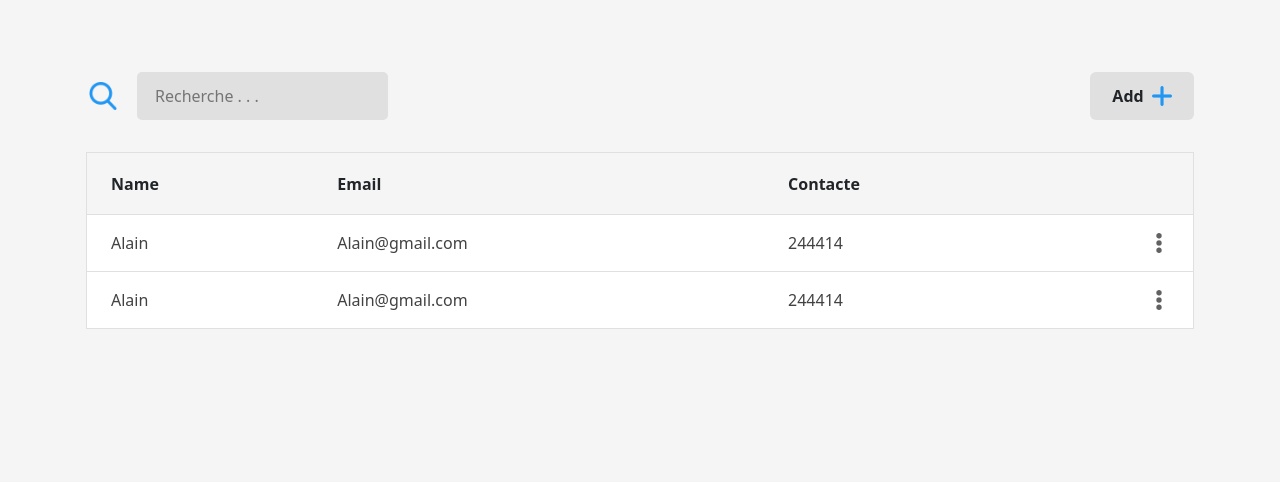
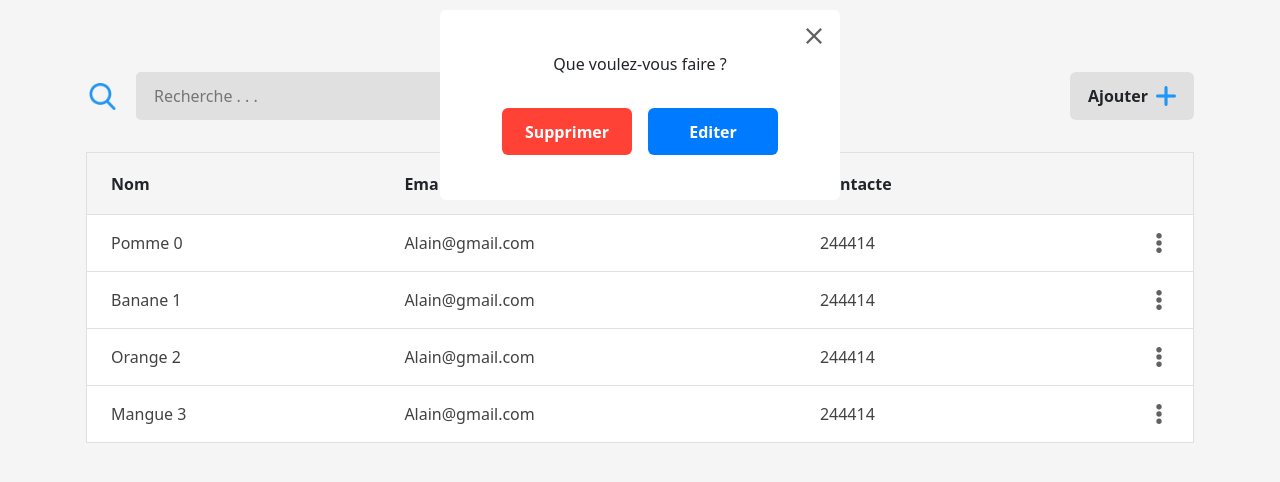
Before and after one commit to Alain-RN/contact-management, a React (Vite) app: page / in a window 1280 px wide. Shown: the top 482 px of the page. Built offline with nearby package versions, Linux system fonts and the light colour scheme.

Commit message:
cinquieme commit

```diff
--- a/src/App.jsx
+++ b/src/App.jsx
@@ -1,6 +1,7 @@
 import { useState } from 'react'
 import ContactList from './ContactContainer/ContactList'
 import ContactForm from './ContactContainer/ContactForm'
+import Popdown from './components/pop/Popdown'
 
 function App() {
 
@@ -8,6 +9,7 @@ function App() {
     <>
       <div className="d-flex h-100">
         <ContactList />
+        <Popdown></Popdown>
         <ContactForm />
       </div>
     </>
--- a/src/ContactContainer/ContactForm.jsx
+++ b/src/ContactContainer/ContactForm.jsx
@@ -6,12 +6,12 @@ function ContactForm() {
   return (
     <div className="d-none d-xxl-flex container-form contact-title  justify-content-center pt-5">
       <div className="pt-4">
-        <h1>Ajoutez un contact</h1>
+        <h1 style={{fontSize : "45px"}}> Ajoutez un contact</h1>
         <div className="contact-form pt-5">
           <Input name="Contact-name" type="text" holder="name" />
           <Input name="Email" type="email" holder="Exemple@gmail.com" />
           <Input name="Telephone" type="tel" holder="01234567" />
-          <div className="buttons-contact d-flex gap-4 pt-3">
+          <div className="buttons-contact d-flex gap-4 pt-4">
             <Button name="Enregistrer" className = "btn-enr"/>
             <Button name="Annuler" className = "btn-annule"/>
           </div>
--- a/src/ContactContainer/ContactList.jsx
+++ b/src/ContactContainer/ContactList.jsx
@@ -11,8 +11,8 @@ function ContactList() {
         {/* <h1>Contacts</h1> */}
         <div className=" d-flex align-items-center justify-content-betwen">
           <SearchBarre />
-          <div className="mb-3 mt-2 btn-add d-flex align-items-center justify-content-center">
-            Add
+          <div className="mb-3 mt-2 btn-add d-xxl-none d-flex align-items-center justify-content-center">
+            Ajouter
             <img src={Add}  className="add-contact" />
           </div>
         </div>
--- a/src/components/list/List.jsx
+++ b/src/components/list/List.jsx
@@ -1,34 +1,47 @@
-import React from "react";
-import ThreePts from "../../assets/three.png"
+import ThreePts from "../../assets/three.png";
 
 function List(props) {
+  const fruits = ["Pomme", "Banane", "Orange", "Mangue"];
+
   return (
     <div className="list-contact">
       <table className="container mt-3">
-        <thead >
+        <thead>
           <tr className="list-head">
-            <td className="ps-4">Name</td>
+            <td className="ps-4">Nom</td>
             <td>Email</td>
             <td>Contacte</td>
           </tr>
         </thead>
+
         <tbody>
-          <tr className="element-list">
-            <td className="ps-4"> Alain</td>
-            <td>Alain@gmail.com</td>
-            <td>244414</td>
-            <td className="d-flex three-p ">
-                <img src={ThreePts} className="three-p-icon" alt="" />
-            </td>
-          </tr>
-          <tr className="element-list">
+          {fruits.map((fruit, index) => (
+            // eslint-disable-next-line react/jsx-key
+            <tr className="element-list">
+              <td className="ps-4">{fruit + " " + index}</td>
+              <td>Alain@gmail.com</td>
+              <td>244414</td>
+              <td className="d-flex three-p">
+                <img
+                  src={ThreePts}
+                  className="three-p-icon"
+                  alt=""
+                  onClick={() => {
+                    alert(fruit);
+                  }}
+                />
+              </td>
+            </tr>
+          ))}
+
+          {/* <tr className="element-list">
             <td className="ps-4"> Alain</td>
             <td>Alain@gmail.com</td>
             <td>244414</td>
             <td className="d-flex three-p">
               <img src={ThreePts} className="three-p-icon" alt="" />
             </td>
-          </tr>
+          </tr> */}
         </tbody>
       </table>
     </div>
--- /dev/null
+++ b/src/components/pop/Popdown.jsx
@@ -0,0 +1,22 @@
+import React from "react";
+import Button from "../button/Button";
+import Close from "../../assets/close-button.png"
+
+function Popdown(props) {
+  return (
+    <div className="popdown-container">
+      <div className="popdown">
+
+        <img src={Close} className="icone" />
+
+        <p>Que voulez-vous faire ?</p>
+        <div className="popdown-buttons d-flex gap-3">
+          <Button name="Supprimer" className="suppr"></Button>
+          <Button name="Editer" className="edit"></Button>
+        </div>
+      </div>
+    </div>
+  );
+}
+
+export default Popdown;
--- a/src/style/Style.css
+++ b/src/style/Style.css
@@ -20,7 +20,7 @@ html, body {
 }
 .search{
     height: 48px;
-    width: 45`0px;
+    width: 480px;
     border: none;
     padding-left: 18px;
     border-radius: 5px;
@@ -33,8 +33,8 @@ html, body {
     margin-left: -15px;
 }
 .search-button img {
-    width: 28px;
-    height: 28px;
+    width: 27px;
+    height: 27px;
 }
 
 .container-form {
@@ -84,8 +84,11 @@ html, body {
     border-radius: 6px;
     font-weight: bold;
     height: 48px;
-    width: 115px;
+    width: 140px;
     background-color: #E0E0E0;
+}
+.btn-add-container {
+    display: none;
 }
 .btn-add:active {
     transition: ease 0.4s;
@@ -99,7 +102,7 @@ html, body {
     height: 100%;
     padding-block: 18px;
     padding-right: 24px;
-
+    position: relative;
 }
 .three-p-icon {
     height: 20px;
@@ -141,9 +144,68 @@ html, body {
     background: #FFFFFF;
     border: 1px solid #E0E0E0;
 }
+.drop-three-btn {
+    background:  #E0E0E0;
+    height: 115px;
+    width: 136px;
+    position: absolute;
+    z-index: 1;
+    top: -28px;
+    left: -40px;
+    text-align: center;
+}
+.drop-three-btn button{
+    border: none;
+    border-radius: 4px;
+    width: 122px;
+    height: 46px;
+    margin-top: 8px;
+    color: #FFFFFF;
+    font-weight: bold;
+}
+.suppr {
+    background: rgb(255, 65, 54);
+}
+.edit {
+    background: rgb(0, 123, 255);
+}
+.popdown-container {
+    width: 100%;
+    position: absolute;
+    display: flex;
+    justify-content: center;
+}
+.popdown {
+    align-items: center;
+    padding-top: 42px;
+    margin-top: 10px;
+    background: #FFFFFF;
+    height: 190px;
+    width: 400px;
+    display: flex;
+    flex-direction: column;
+    gap: 16px;
+    position: relative;
+    border-radius: 6px;
+}
+.popdown button {
+    color: #FFFFFF;
+    font-weight: bold;
+}
+.popdown p {
+    font-size: 16px;
+    font-weight: 500;
+}
+.icone {
+    width: 16px;
+    height: 16px;
+    position: absolute;
+    right: 18px;
+    top: 18px;
+}
 @media screen and (max-width : 600px) {
     .search{
-      width: 250px;
+      width: 240px;
       font-size: 14px;
     }
   }
```
Also changed, not shown: src/assets/close-button.png (added).
